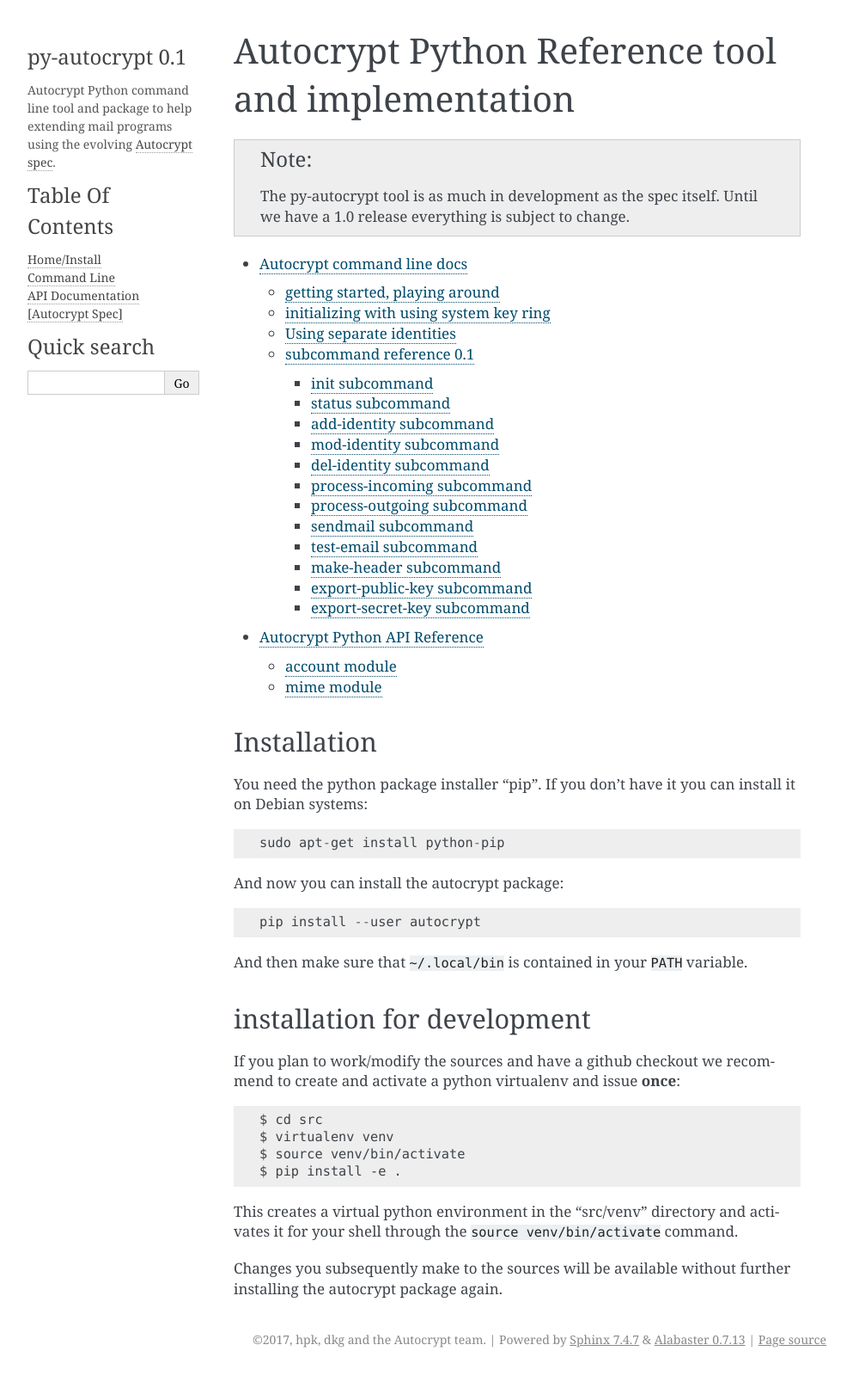
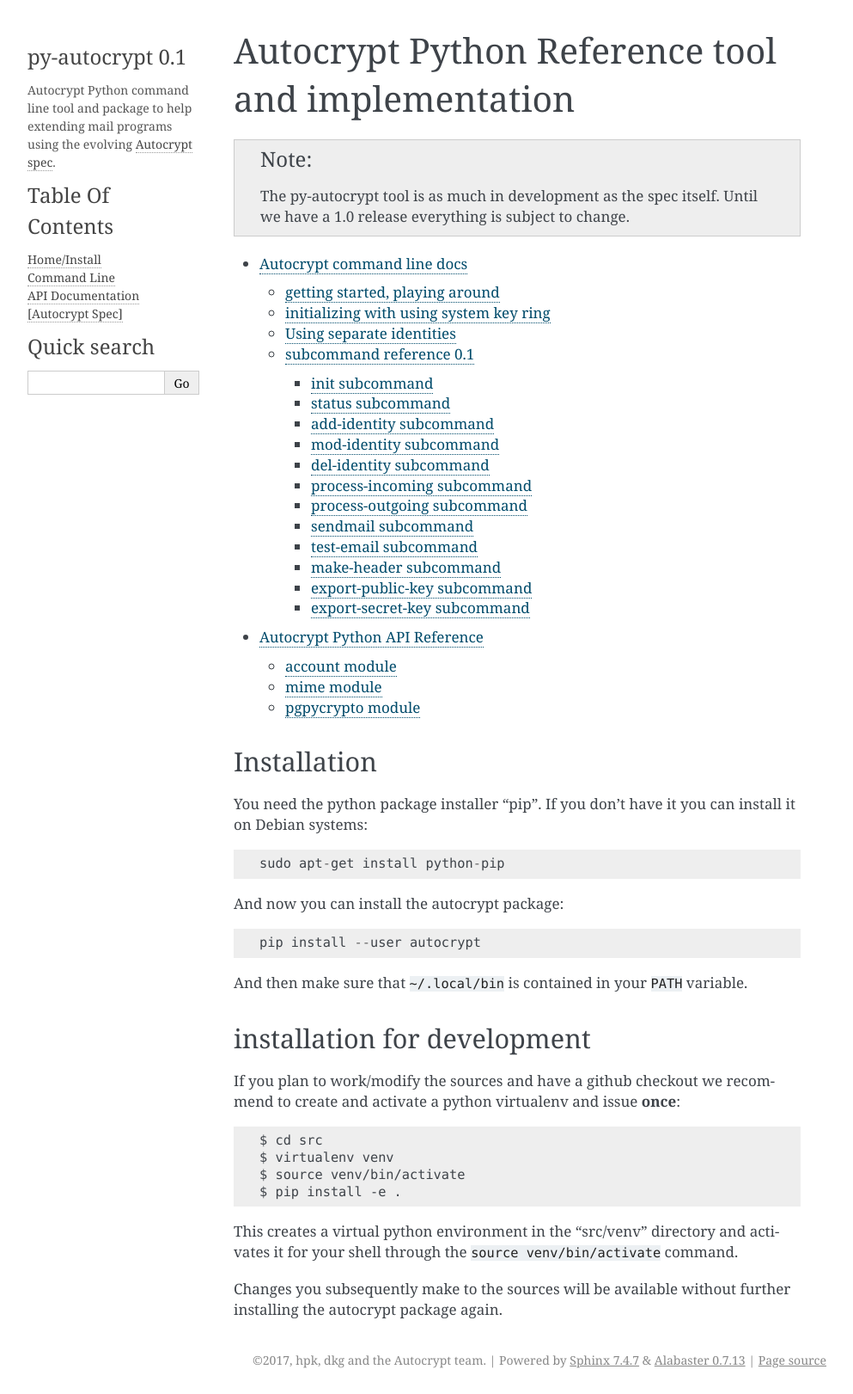
Before and after one commit to hpk42/muacrypt, a Sphinx documentation site: the page built from doc/index.rst, in a window 1280 px wide. Shown: the whole page at 86% size, without its empty margins (148-1141 px from the left). Built offline with Sphinx 7.4.7, drawn with Linux system fonts in a browser that asks for light colours; the version number is read from the project's files by our own code; before the commit the page ends 1597 px from its top, so only the background shows below that.

Commit message:
Add cryptopgpy api doc, still uncomplete

```diff
--- a/doc/api.rst
+++ b/doc/api.rst
@@ -14,6 +14,7 @@
 
    autocrypt.account
    autocrypt.mime
+   autocrypt.pgpycrypto
 
 account module
 --------------
@@ -26,3 +27,9 @@
 
 .. automodule:: autocrypt.mime
     :members:
+
+pgpycrypto module
+------------------
+
+.. automodule:: autocrypt.pgpycrypto
+    :members:
```
